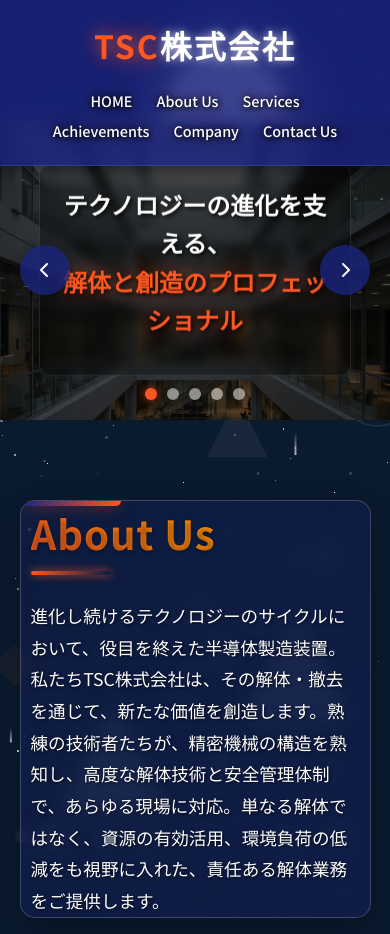
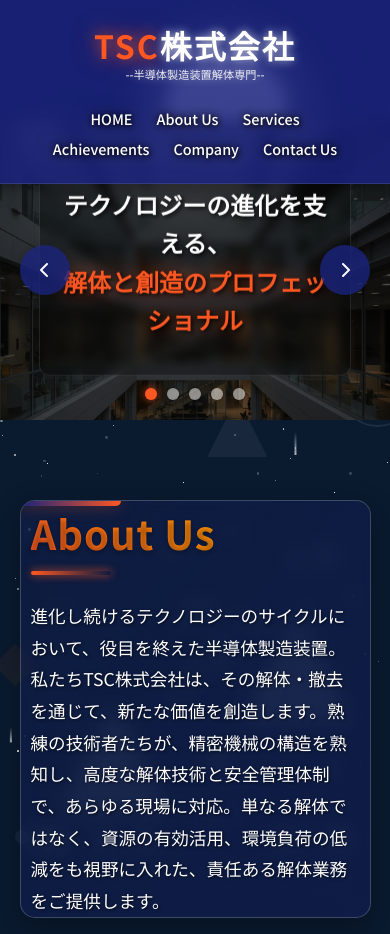
Before and after one commit to test-99-test/testpage1, a plain HTML site: page index.html in a window 390 px wide. Shown: the top 934 px of the page. Drawn offline with Linux system fonts and the light colour scheme; animation ran at ten frames a second.

Commit message:
Add files via upload

```diff
--- a/index.html
+++ b/index.html
@@ -34,6 +34,12 @@
       color: #fff; /* 株式会社を白に */
       font-weight: 700;
       text-shadow: 0 0 10px rgba(255, 255, 255, 0.7); /* 強化した白のテキスト光彩 */
+    }
+
+    /* ロゴコンテナスタイル */
+    .logo-container {
+      display: flex;
+      align-items: center;
     }
 
     /* スクロール時のヘッダー強化 */
@@ -95,6 +101,19 @@
     .footer-logo span {
       color: #fff;
       text-shadow: 0 0 15px rgba(255, 255, 255, 0.6);
+    }
+
+    /* タグライン（半導体製造装置解体専門）のスタイル */
+    .tagline {
+      color: #ffffff;
+      font-size: 0.9em;
+      margin-left: 10px;
+      font-weight: 500;
+      text-shadow: 0 0 10px rgba(255, 255, 255, 0.5);
+      opacity: 0.9;
+      vertical-align: middle;
+      display: inline-block;
+      padding-bottom: 5px;
     }
 
     /* スライドアニメーション強化 */
@@ -570,6 +589,19 @@
         margin-bottom: 3rem;
         padding: 0 10px;
       }
+
+      /* ロゴコンテナの調整 */
+      .logo-container {
+        flex-direction: column;
+        align-items: flex-start;
+      }
+
+      /* タグラインのモバイル調整 */
+      .tagline {
+        margin-left: 0;
+        font-size: 0.7em;
+        margin-top: -5px;
+      }
     }
   </style>
 </head>
@@ -590,6 +622,7 @@
       <!-- ロゴ部分 -->
       <div class="logo-container">
         <a href="#home" class="logo">TSC<span>株式会社</span></a>
+        <span class="tagline">--半導体製造装置解体専門--</span>
       </div>
       <!-- メインナビゲーションメニュー -->
       <nav>
@@ -666,7 +699,7 @@
       <section id="services">
         <h2>Services</h2>
         <ul>
-          <li>半導体製造装置無害化業務・解体業務・フォロー業務 (AMAT/TEL/LAM/NIKON/CANON/SCREEN等)</li>
+          <li>半導体製造装置無害化業務・解体業務・フォロー業務<br>(AMAT/TEL/LAM/NIKON/CANON/SCREEN等)</li>
           <li>配管施工・配管組み立て業務</li>
           <li>搬送治具制作・加工</li>
           <li>技術支援業務（ロボットティーチング等）</li>
```
Lines whose indentation alone changed are shown as unchanged.
